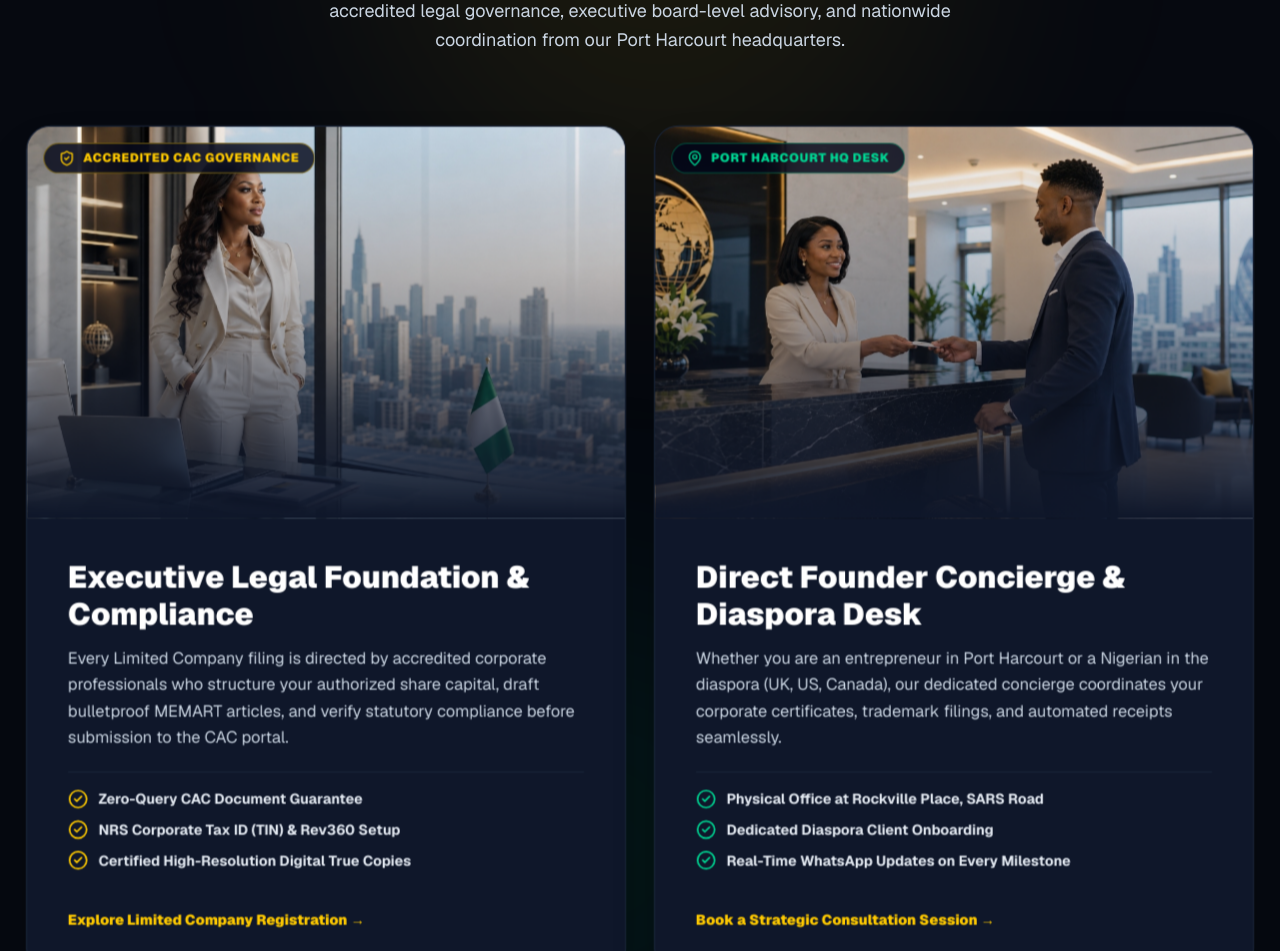
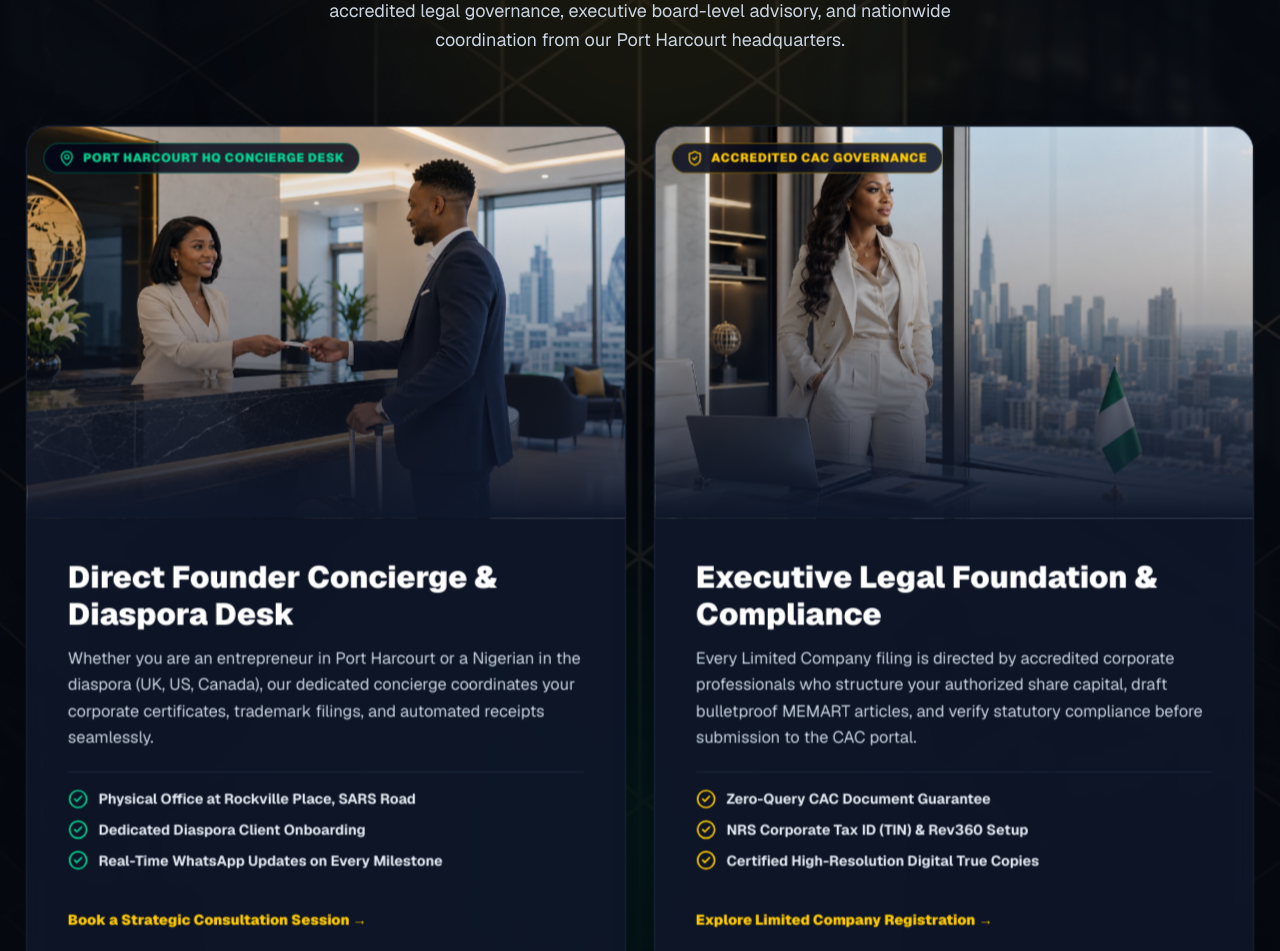
Before and after one commit to dev-anna-life/harrison-mosco, a Next.js app: page / in a window 1280 px wide. Shown: the part 5000-5951 px from the top of the page. Built offline with nearby package versions, Linux system fonts and the light colour scheme.

Commit message:
feat: position concierge reception image first on homepage and integrate bespoke luxury obsidian & skyline background textures

```diff
--- a/app/page.tsx
+++ b/app/page.tsx
@@ -1,6 +1,7 @@
 "use client";
 
 import React from "react";
+import Image from "next/image";
 import Link from "next/link";
 import {
   Building2,
@@ -30,8 +31,20 @@ export default function HomePage() {
       <div className="glow-orb w-[500px] h-[500px] bg-emerald-500/8 top-1/3 right-0" />
       <div className="glow-orb w-[650px] h-[650px] bg-[#FDC902]/6 bottom-1/4 left-0" />
 
-      {/* 1. Hero Section with Fluid Typography */}
-      <section className="relative pt-16 pb-20 sm:pt-28 sm:pb-32 border-b border-slate-800/80">
+      {/* 1. Hero Section with Fluid Typography & Luxury Background Texture */}
+      <section className="relative pt-16 pb-20 sm:pt-28 sm:pb-32 border-b border-slate-800/80 overflow-hidden">
+        {/* Subtle Luxury Obsidian Architectural Texture */}
+        <div className="absolute inset-0 z-0 opacity-10 pointer-events-none">
+          <Image
+            src="/images/bg-luxury-obsidian.jpg"
+            alt="Harrison Mosco Luxury Texture"
+            fill
+            className="object-cover object-center"
+            priority
+          />
+          <div className="absolute inset-0 bg-gradient-to-b from-[#0a0e17] via-transparent to-[#0a0e17]" />
+        </div>
+
         <div className="max-w-7xl mx-auto px-4 sm:px-6 lg:px-8 relative z-10">
           <div className="text-center max-w-5xl mx-auto space-y-6 sm:space-y-8">
             {/* Eyebrow Pill */}
@@ -324,7 +337,18 @@ export default function HomePage() {
 
       {/* 8. Call to Action Banner */}
       <Reveal type="up" duration={0.8}>
-        <section className="py-20 sm:py-28 bg-[#05080f] text-white border-t border-slate-800 relative">
+        <section className="py-20 sm:py-28 bg-[#05080f] text-white border-t border-slate-800 relative overflow-hidden">
+          {/* Corporate Skyline Ambient Background */}
+          <div className="absolute inset-0 z-0 opacity-15 pointer-events-none">
+            <Image
+              src="/images/bg-corporate-skyline.jpg"
+              alt="Nigerian Corporate Skyline"
+              fill
+              className="object-cover object-center"
+            />
+            <div className="absolute inset-0 bg-gradient-to-t from-[#05080f] via-[#05080f]/70 to-[#05080f]" />
+          </div>
+
           <div className="max-w-5xl mx-auto px-4 sm:px-6 lg:px-8 text-center space-y-6 relative z-10">
             <h2 className="text-3xl sm:text-5xl lg:text-6xl font-black tracking-tight leading-tight">
               Ready to Form and Automate Your Business?
--- a/components/home/executive-showcase.tsx
+++ b/components/home/executive-showcase.tsx
@@ -10,6 +10,18 @@ import { HoverCard } from "@/components/motion/HoverCard";
 export function ExecutiveShowcase() {
   return (
     <section className="py-24 sm:py-32 bg-[#060910] border-b border-slate-800 text-white relative overflow-hidden">
+      {/* Bespoke Luxury Background Texture */}
+      <div className="absolute inset-0 z-0 opacity-15 pointer-events-none">
+        <Image
+          src="/images/bg-luxury-obsidian.jpg"
+          alt="Luxury Obsidian Architecture"
+          fill
+          className="object-cover object-center"
+          priority={false}
+        />
+        <div className="absolute inset-0 bg-gradient-to-b from-[#060910] via-transparent to-[#060910]" />
+      </div>
+
       <div className="glow-orb w-[600px] h-[600px] bg-[#FDC902]/8 top-0 right-1/4" />
       <div className="glow-orb w-[500px] h-[500px] bg-emerald-500/8 bottom-0 left-1/4" />
 
@@ -31,10 +43,68 @@ export function ExecutiveShowcase() {
         </Reveal>
 
         <div className="grid grid-cols-1 lg:grid-cols-2 gap-10 items-stretch">
-          {/* Showcase Card 1: Executive Office & Legal Governance */}
+          {/* Card 1 (First): Concierge Desk & Physical Client Handover */}
           <Reveal type="left" duration={0.8}>
             <HoverCard>
-              <div className="bg-[#0f172a] rounded-3xl border border-slate-800 hover:border-[#FDC902]/50 overflow-hidden shadow-2xl transition-card h-full flex flex-col justify-between">
+              <div className="bg-[#0f172a]/90 backdrop-blur-sm rounded-3xl border border-slate-800 hover:border-[#FDC902]/50 overflow-hidden shadow-2xl transition-card h-full flex flex-col justify-between">
+                <div className="relative h-72 sm:h-96 w-full overflow-hidden">
+                  <Image
+                    src="/images/concierge-reception.jpg"
+                    alt="Harrison Mosco Concierge Reception and Client Onboarding"
+                    fill
+                    className="object-cover object-center transform hover:scale-105 transition-transform duration-700"
+                    sizes="(max-width: 768px) 100vw, 50vw"
+                  />
+                  <div className="absolute inset-0 bg-gradient-to-t from-[#0f172a] via-[#0f172a]/30 to-transparent" />
+                  <div className="absolute top-4 left-4 inline-flex items-center gap-2 px-3.5 py-1.5 rounded-full bg-slate-950/80 backdrop-blur-md border border-emerald-500/40 text-emerald-400 text-xs font-black uppercase tracking-wider">
+                    <MapPin className="w-4 h-4 text-emerald-400" />
+                    <span>Port Harcourt HQ Concierge Desk</span>
+                  </div>
+                </div>
+
+                <div className="p-8 sm:p-10 space-y-5 flex-1 flex flex-col justify-between">
+                  <div className="space-y-3">
+                    <h3 className="text-2xl sm:text-3xl font-black text-white">
+                      Direct Founder Concierge &amp; Diaspora Desk
+                    </h3>
+                    <p className="text-sm sm:text-base text-slate-300 leading-relaxed font-normal">
+                      Whether you are an entrepreneur in Port Harcourt or a Nigerian in the diaspora (UK, US, Canada),
+                      our dedicated concierge coordinates your corporate certificates, trademark filings, and automated receipts seamlessly.
+                    </p>
+                  </div>
+
+                  <div className="space-y-2.5 pt-4 border-t border-slate-800 text-sm text-slate-200 font-bold">
+                    <div className="flex items-center gap-2.5">
+                      <CheckCircle2 className="w-5 h-5 text-emerald-400 shrink-0" />
+                      <span>Physical Office at Rockville Place, SARS Road</span>
+                    </div>
+                    <div className="flex items-center gap-2.5">
+                      <CheckCircle2 className="w-5 h-5 text-emerald-400 shrink-0" />
+                      <span>Dedicated Diaspora Client Onboarding</span>
+                    </div>
+                    <div className="flex items-center gap-2.5">
+                      <CheckCircle2 className="w-5 h-5 text-emerald-400 shrink-0" />
+                      <span>Real-Time WhatsApp Updates on Every Milestone</span>
+                    </div>
+                  </div>
+
+                  <div className="pt-4">
+                    <Link
+                      href="/book"
+                      className="inline-flex items-center gap-2 text-sm font-black text-[#FDC902] hover:underline"
+                    >
+                      <span>Book a Strategic Consultation Session &rarr;</span>
+                    </Link>
+                  </div>
+                </div>
+              </div>
+            </HoverCard>
+          </Reveal>
+
+          {/* Card 2: Executive Office & Legal Governance */}
+          <Reveal type="right" delay={200} duration={0.8}>
+            <HoverCard>
+              <div className="bg-[#0f172a]/90 backdrop-blur-sm rounded-3xl border border-slate-800 hover:border-[#FDC902]/50 overflow-hidden shadow-2xl transition-card h-full flex flex-col justify-between">
                 <div className="relative h-72 sm:h-96 w-full overflow-hidden">
                   <Image
                     src="/images/executive-office.jpg"
@@ -88,64 +158,6 @@ export function ExecutiveShowcase() {
               </div>
             </HoverCard>
           </Reveal>
-
-          {/* Showcase Card 2: Concierge Desk & Physical Handover */}
-          <Reveal type="right" delay={200} duration={0.8}>
-            <HoverCard>
-              <div className="bg-[#0f172a] rounded-3xl border border-slate-800 hover:border-[#FDC902]/50 overflow-hidden shadow-2xl transition-card h-full flex flex-col justify-between">
-                <div className="relative h-72 sm:h-96 w-full overflow-hidden">
-                  <Image
-                    src="/images/concierge-reception.jpg"
-                    alt="Harrison Mosco Concierge Reception and Client Onboarding"
-                    fill
-                    className="object-cover object-center transform hover:scale-105 transition-transform duration-700"
-                    sizes="(max-width: 768px) 100vw, 50vw"
-                  />
-                  <div className="absolute inset-0 bg-gradient-to-t from-[#0f172a] via-[#0f172a]/30 to-transparent" />
-                  <div className="absolute top-4 left-4 inline-flex items-center gap-2 px-3.5 py-1.5 rounded-full bg-slate-950/80 backdrop-blur-md border border-emerald-500/40 text-emerald-400 text-xs font-black uppercase tracking-wider">
-                    <MapPin className="w-4 h-4 text-emerald-400" />
-                    <span>Port Harcourt HQ Desk</span>
-                  </div>
-                </div>
-
-                <div className="p-8 sm:p-10 space-y-5 flex-1 flex flex-col justify-between">
-                  <div className="space-y-3">
-                    <h3 className="text-2xl sm:text-3xl font-black text-white">
-                      Direct Founder Concierge &amp; Diaspora Desk
-                    </h3>
-                    <p className="text-sm sm:text-base text-slate-300 leading-relaxed font-normal">
-                      Whether you are an entrepreneur in Port Harcourt or a Nigerian in the diaspora (UK, US, Canada),
-                      our dedicated concierge coordinates your corporate certificates, trademark filings, and automated receipts seamlessly.
-                    </p>
-                  </div>
-
-                  <div className="space-y-2.5 pt-4 border-t border-slate-800 text-sm text-slate-200 font-bold">
-                    <div className="flex items-center gap-2.5">
-                      <CheckCircle2 className="w-5 h-5 text-emerald-400 shrink-0" />
-                      <span>Physical Office at Rockville Place, SARS Road</span>
-                    </div>
-                    <div className="flex items-center gap-2.5">
-                      <CheckCircle2 className="w-5 h-5 text-emerald-400 shrink-0" />
-                      <span>Dedicated Diaspora Client Onboarding</span>
-                    </div>
-                    <div className="flex items-center gap-2.5">
-                      <CheckCircle2 className="w-5 h-5 text-emerald-400 shrink-0" />
-                      <span>Real-Time WhatsApp Updates on Every Milestone</span>
-                    </div>
-                  </div>
-
-                  <div className="pt-4">
-                    <Link
-                      href="/book"
-                      className="inline-flex items-center gap-2 text-sm font-black text-[#FDC902] hover:underline"
-                    >
-                      <span>Book a Strategic Consultation Session &rarr;</span>
-                    </Link>
-                  </div>
-                </div>
-              </div>
-            </HoverCard>
-          </Reveal>
         </div>
       </div>
     </section>
```
Also changed, not shown: public/images/bg-corporate-skyline.jpg (added), public/images/bg-luxury-obsidian.jpg (added).
